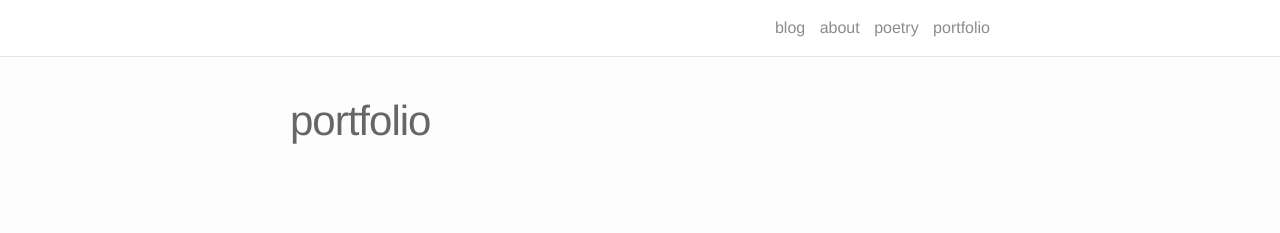
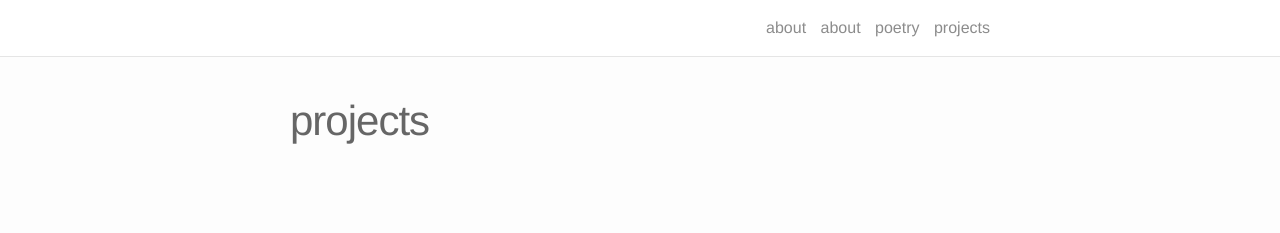
Before and after one commit to Larkwrighter/larkwrighter.github.io, a Jekyll site: the page built from projects.md, in a window 1280 px wide. Shown: the top 233 px of the page. Built offline with Jekyll 4.4.1, drawn with Linux system fonts in a browser that asks for light colours; nearby versions of some CDN libraries.

Commit message:
CSS tests

```diff
--- a/_includes/header.html
+++ b/_includes/header.html
@@ -6,7 +6,7 @@
 
       <div class="trigger">
         <!-- {{ site.title }} instead of blog -->
-        <a class="page-link" href="{{ site.baseurl }}/">blog</a>
+        <a class="page-link" href="{{ site.baseurl }}/">about</a>
 
         {% for page in site.pages %}
           {% if page.title %}
--- a/_sass/_layout.scss
+++ b/_sass/_layout.scss
@@ -27,6 +27,7 @@
 .site-nav {
 float: right;
 line-height: $nav-height;
+background-color: aquabl;
 .page-link{
 line-height: $base-line-height;
         // Gaps between nav items, but not on the first one
--- a/projects.md
+++ b/projects.md
@@ -1,10 +1,10 @@
 ---
 layout: page
-title: portfolio
-permalink: /portfolio/
+title: projects
+permalink: /projects/
 ---
 
-{% for project in site.portfolio %}
+{% for project in site.projects %}
 
 {% if project.redirect %}
 <div class="project">
```
